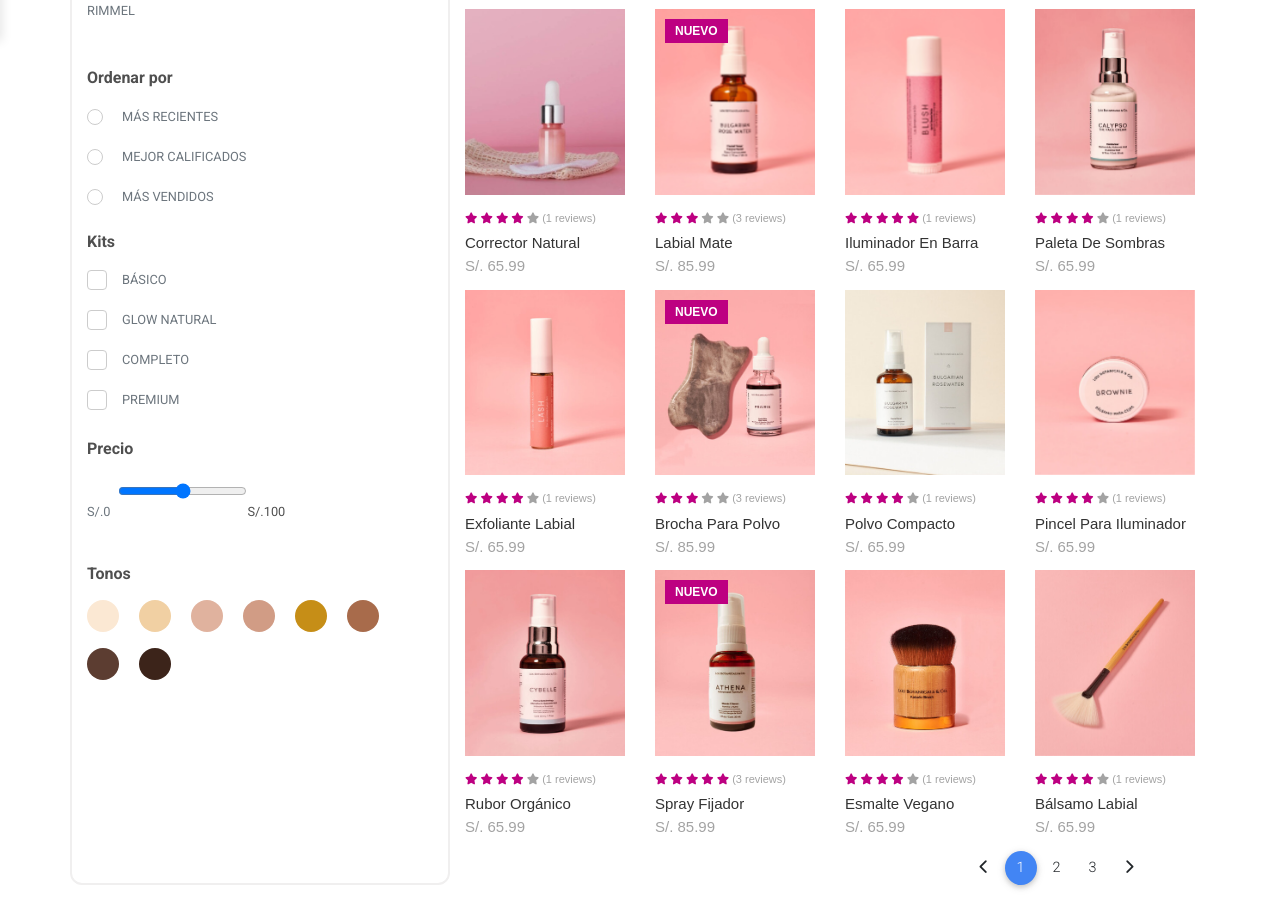
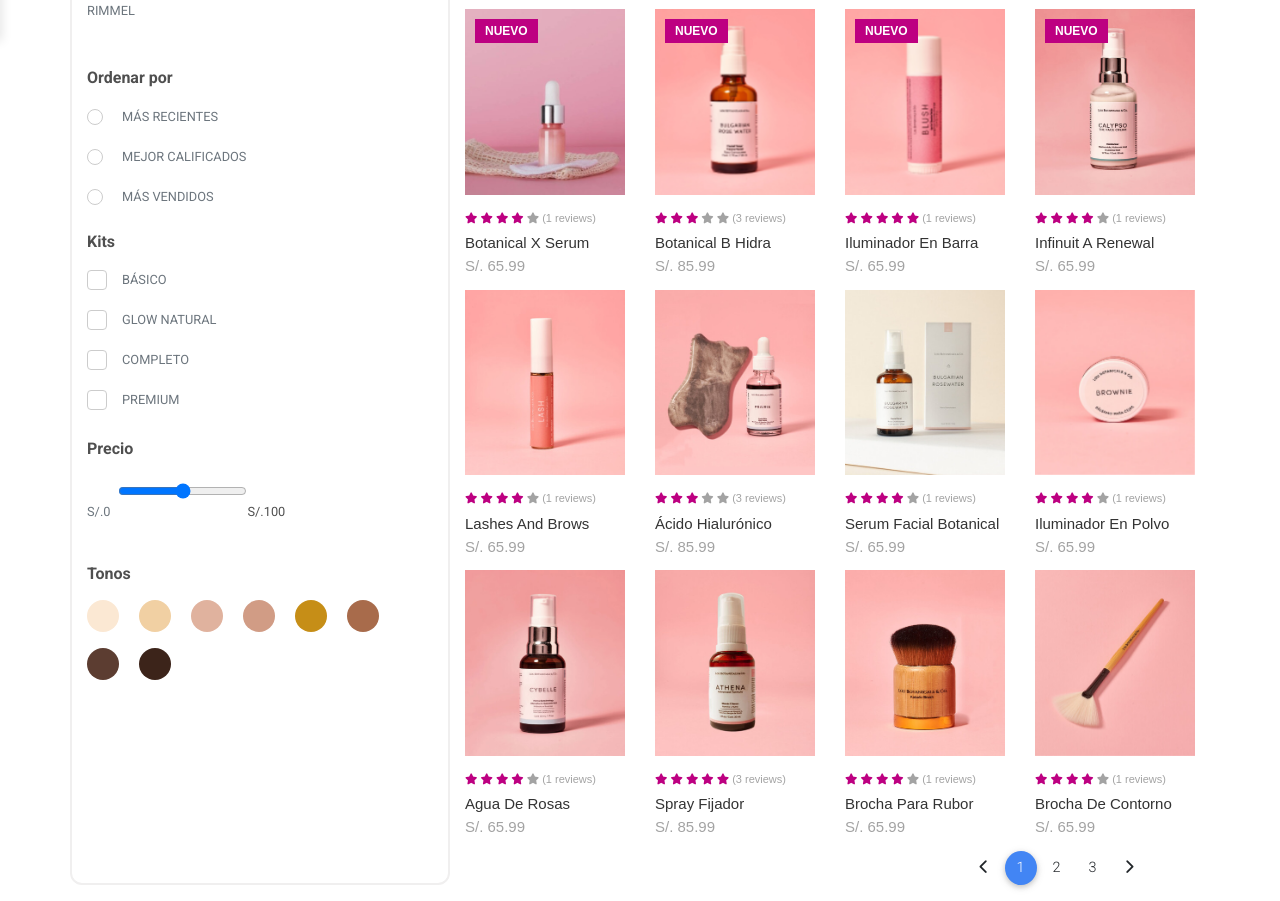
Before and after one commit to picantitoDev/ihm-final, a plain HTML site: page tienda.html in a window 1280 px wide. Shown: the part 759-1660 px from the top of the page. Drawn offline with nearby package versions, Linux system fonts and the light colour scheme; a script that the page names is missing.

Commit message:
Update tienda.html

```diff
--- a/tienda.html
+++ b/tienda.html
@@ -12,11 +12,11 @@
     <link rel="stylesheet" href="https://use.fontawesome.com/releases/v5.11.2/css/all.css">
     <link rel="stylesheet" href="https://cdnjs.cloudflare.com/ajax/libs/font-awesome/6.4.0/css/all.min.css">
     <!-- Bootstrap core CSS -->
-    <link rel="stylesheet" href="css/bootstrap.min.css">
+    <link rel="stylesheet" href="../../../css/bootstrap.min.css">
     <!-- Material Design Bootstrap -->
-    <link rel="stylesheet" href="css/mdb-pro.min.css">
+    <link rel="stylesheet" href="../../../css/mdb-pro.min.css">
     <!-- Material Design Bootstrap Ecommerce -->
-    <link rel="stylesheet" href="css/mdb.ecommerce.min.css">
+    <link rel="stylesheet" href="../../../css/mdb.ecommerce.min.css">
     <!-- Your custom styles (optional) -->
     <link rel="stylesheet" href="css/tienda.css">
 
@@ -89,7 +89,7 @@
         <!-- Navbar -->
 
         <div class="jumbotron jumbotron-image color-grey-light"
-        style="background-image: url('https://mdbootstrap.com/img/Photos/Others/clothes(5)-crop.jpg'); height: 400px;">
+        style="background-image: url('img/BANNER\ 2.jpg'); height: 400px;">
             <div class="mask rgba-black d-flex align-items-center h-100">
                 <div class="container text-center white-text py-5">
                 </div>
@@ -312,7 +312,6 @@
                                             <img class="img-1" src="img/p2.jpg">
                                             <img class="img-2" src="img/p2.jpg">
                                         </a>
-                                        <span class="product-hot-label">nuevo</span>
                                         <ul class="product-links">
                                             <li><a href="#"><i class="fa fa-heart"></i></a></li>
                                             <li><a href="#"><i class="fa fa-random"></i></a></li>
@@ -401,6 +400,8 @@
                                             <img class="img-1" src="img/p5.jpg">
                                             <img class="img-2" src="img/p5.jpg">
                                         </a>
+                                        <span class="product-hot-label">nuevo</span>
+
                                         <ul class="product-links">
                                             <li><a href="#"><i class="fa fa-heart"></i></a></li>
                                             <li><a href="#"><i class="fa fa-random"></i></a></li>
@@ -417,7 +418,7 @@
                                             <li class="fas fa-star disable"></li>
                                             <li class="disable">(1 reviews)</li>
                                         </ul>
-                                        <h3 class="title"><a href="#">Corrector Natural</a></h3>
+                                        <h3 class="title"><a href="#">Botanical X Serum</a></h3>
                                         <div class="price">S/. 65.99</div>
                                     </div>
                                 </div>
@@ -446,7 +447,7 @@
                                             <li class="fas fa-star disable"></li>
                                             <li class="disable">(3 reviews)</li>
                                         </ul>
-                                        <h3 class="title"><a href="#">Labial Mate</a></h3>
+                                        <h3 class="title"><a href="#">Botanical B Hidra</a></h3>
                                         <div class="price">S/. 85.99</div>
                                     </div>
                                 </div>
@@ -458,6 +459,8 @@
                                             <img class="img-1" src="img/p7.png">
                                             <img class="img-2" src="img/p7.png">
                                         </a>
+                                        <span class="product-hot-label">nuevo</span>
+
                                         <ul class="product-links">
                                             <li><a href="#"><i class="fa fa-heart"></i></a></li>
                                             <li><a href="#"><i class="fa fa-random"></i></a></li>
@@ -487,6 +490,8 @@
                                             <img class="img-1" src="img/p9.jpg">
                                             <img class="img-2" src="img/p9.jpg">
                                         </a>
+                                        <span class="product-hot-label">nuevo</span>
+
                                         <ul class="product-links">
                                             <li><a href="#"><i class="fa fa-heart"></i></a></li>
                                             <li><a href="#"><i class="fa fa-random"></i></a></li>
@@ -503,7 +508,7 @@
                                             <li class="fas fa-star disable"></li>
                                             <li class="disable">(1 reviews)</li>
                                         </ul>
-                                        <h3 class="title"><a href="#">Paleta de Sombras</a></h3>
+                                        <h3 class="title"><a href="#">Infinuit A Renewal</a></h3>
                                         <div class="price">S/. 65.99</div>
                                     </div>
                                 </div>
@@ -535,7 +540,7 @@
                                             <li class="fas fa-star disable"></li>
                                             <li class="disable">(1 reviews)</li>
                                         </ul>
-                                        <h3 class="title"><a href="#">Exfoliante Labial</a></h3>
+                                        <h3 class="title"><a href="#">Lashes and Brows</a></h3>
                                         <div class="price">S/. 65.99</div>
                                     </div>
                                 </div>
@@ -547,7 +552,6 @@
                                             <img class="img-1" src="img/p11.jpg">
                                             <img class="img-2" src="img/p11.jpg">
                                         </a>
-                                        <span class="product-hot-label">nuevo</span>
                                         <ul class="product-links">
                                             <li><a href="#"><i class="fa fa-heart"></i></a></li>
                                             <li><a href="#"><i class="fa fa-random"></i></a></li>
@@ -564,7 +568,7 @@
                                             <li class="fas fa-star disable"></li>
                                             <li class="disable">(3 reviews)</li>
                                         </ul>
-                                        <h3 class="title"><a href="#">Brocha para Polvo</a></h3>
+                                        <h3 class="title"><a href="#">Ácido Hialurónico</a></h3>
                                         <div class="price">S/. 85.99</div>
                                     </div>
                                 </div>
@@ -592,7 +596,7 @@
                                             <li class="fas fa-star disable"></li>
                                             <li class="disable">(1 reviews)</li>
                                         </ul>
-                                        <h3 class="title"><a href="#">Polvo Compacto</a></h3>
+                                        <h3 class="title"><a href="#">Serum Facial Botanical</a></h3>
                                         <div class="price">S/. 65.99</div>
                                     </div>
                                 </div>
@@ -621,7 +625,7 @@
                                             <li class="fas fa-star disable"></li>
                                             <li class="disable">(1 reviews)</li>
                                         </ul>
-                                        <h3 class="title"><a href="#">Pincel para Iluminador</a></h3>
+                                        <h3 class="title"><a href="#">Iluminador en Polvo</a></h3>
                                         <div class="price">S/. 65.99</div>
                                     </div>
                                 </div>
@@ -653,7 +657,7 @@
                                             <li class="fas fa-star disable"></li>
                                             <li class="disable">(1 reviews)</li>
                                         </ul>
-                                        <h3 class="title"><a href="#">Rubor Orgánico</a></h3>
+                                        <h3 class="title"><a href="#">Agua de Rosas</a></h3>
                                         <div class="price">S/. 65.99</div>
                                     </div>
                                 </div>
@@ -665,7 +669,6 @@
                                             <img class="img-1" src="img/p16.jpg">
                                             <img class="img-2" src="img/p16.jpg">
                                         </a>
-                                        <span class="product-hot-label">nuevo</span>
                                         <ul class="product-links">
                                             <li><a href="#"><i class="fa fa-heart"></i></a></li>
                                             <li><a href="#"><i class="fa fa-random"></i></a></li>
@@ -710,7 +713,7 @@
                                             <li class="fas fa-star disable"></li>
                                             <li class="disable">(1 reviews)</li>
                                         </ul>
-                                        <h3 class="title"><a href="#">Esmalte Vegano</a></h3>
+                                        <h3 class="title"><a href="#">Brocha para Rubor</a></h3>
                                         <div class="price">S/. 65.99</div>
                                     </div>
                                 </div>
@@ -739,7 +742,7 @@
                                             <li class="fas fa-star disable"></li>
                                             <li class="disable">(1 reviews)</li>
                                         </ul>
-                                        <h3 class="title"><a href="#">Bálsamo Labial</a></h3>
+                                        <h3 class="title"><a href="#">Brocha de contorno</a></h3>
                                         <div class="price">S/. 65.99</div>
                                     </div>
                                 </div>
```
